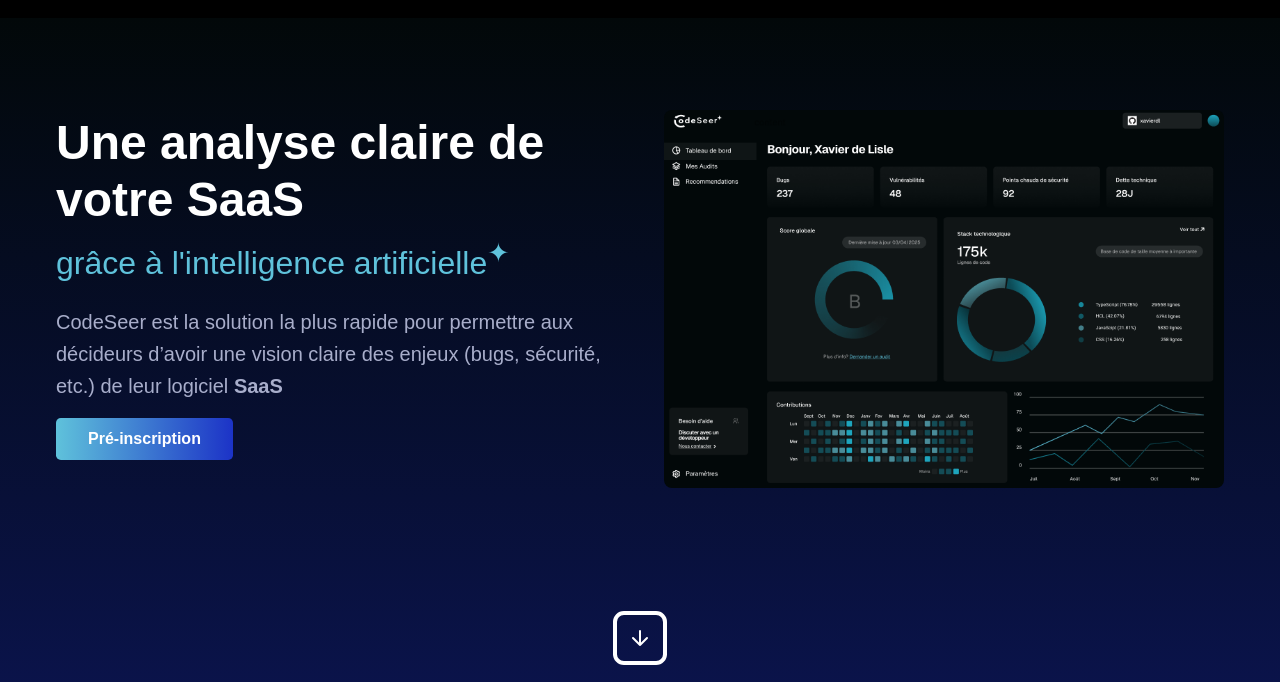
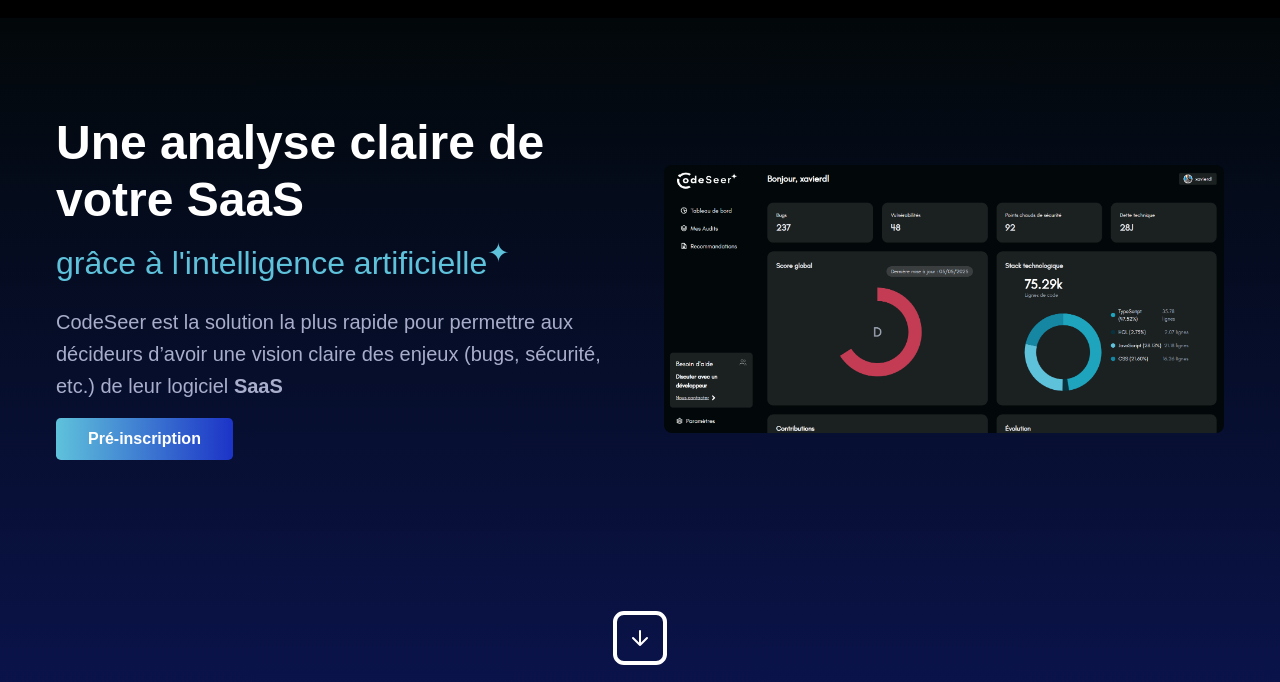
Before and after one commit to Codaxia/codeseer, a plain HTML site: page fr/index.html in a window 1280 px wide. Shown: the part 118-800 px from the top of the page. Drawn offline with Linux system fonts and the light colour scheme; a web font is replaced by a local one.

Commit message:
ajout du du dashboard recent

```diff
--- a/fr/index.html
+++ b/fr/index.html
@@ -64,7 +64,7 @@
           <img
             alt="CodeSeer Interface"
             class="hero-image"
-            src="../assets/image/dashboard-fr.png"
+            src="../assets/image/dashboard.png"
           />
         </div>
       </div>
```
Also changed, not shown: index.html (+1 -1 lines), assets/image/dashboard-en.png (deleted), assets/image/dashboard-fr.png (deleted), assets/image/dashboard.png (added).
